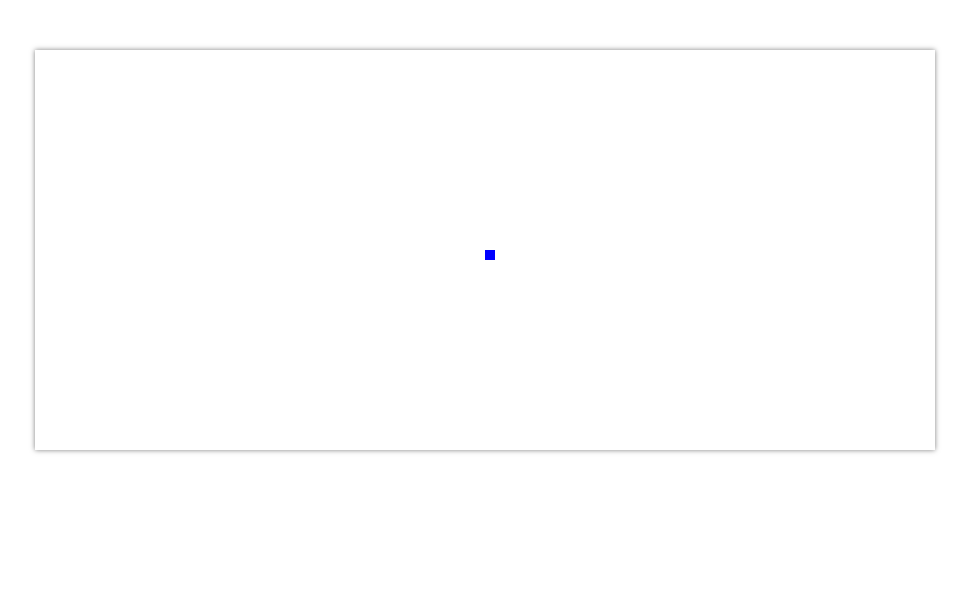
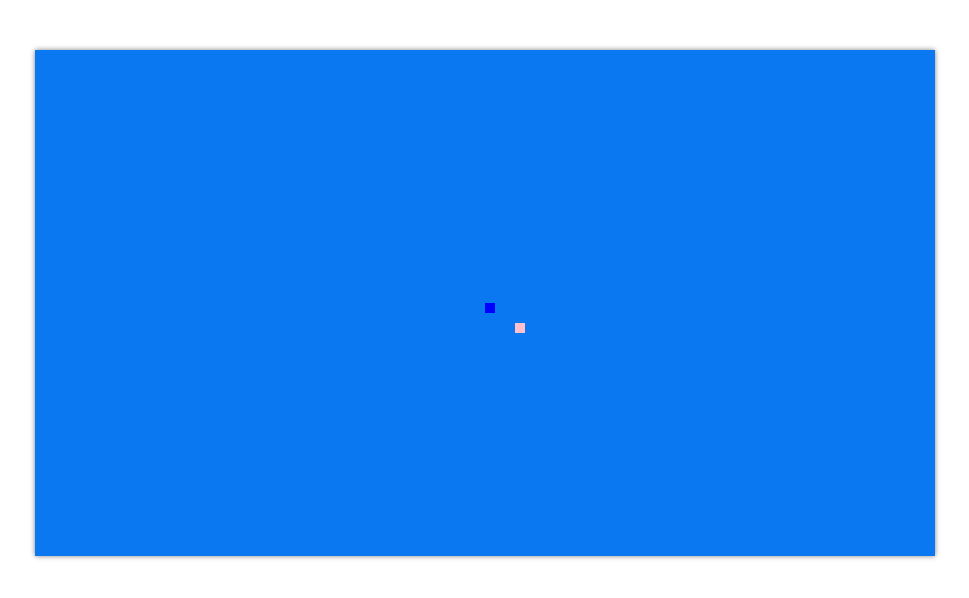
Before and after one commit to marcoswitcel/2d-physics, a plain HTML site: page index.html in a window 1280 px wide. Shown: the whole page, without its empty margins (155-1124 px from the left). Drawn offline with Linux system fonts and the light colour scheme.

Commit message:
mundo relativo, einstein manda abraço

```diff
--- a/index.html
+++ b/index.html
@@ -4,11 +4,17 @@
     <meta charset="UTF-8">
     <meta name="viewport" content="width=device-width, initial-scale=1.0">
     <meta http-equiv="X-UA-Compatible" content="ie=edge">
-    <title>Type-Game</title>
+    <title>Plataform 2d project</title>
+    <link rel="icon" href="/favicon.png" type="image/png" sizes="64x64">
     <link rel="stylesheet" href="/css/main.css">
 </head>
 <body>
     <canvas id="canvas" style="box-shadow: 0 0 5px rgba(0, 0, 0, .5)"></canvas>
-    <script src="/js/main.js"></script>
+    <!-- Carrega dependências -->
+    <script src="/lib/vector-data.js"></script>
+    <script src="/lib/utility.js"></script>
+
+    <!-- Aqui inicia o programa -->
+    <script src="/main.js"></script>
 </body>
 </html>
--- a/js/main.js
+++ b/lib/exemplo.js
@@ -3,7 +3,7 @@
 // Globais
 const CANVAS = document.querySelector("#canvas");
 const CTX = CANVAS.getContext("2d");
-const CONFIG = {width : 900, height: 400};
+const CONFIG = {width : 900, height: 506};
 const FRAMES_PER_SECOND = 1000/600;
 
 CANVAS.width = CONFIG.width;
--- /dev/null
+++ b/lib/utility.js
@@ -0,0 +1,7 @@
+/**
+ * Arquivo de utilitários João Marcos de Vargas Witcel
+**/
+function delegate(who, to) {
+    who.__proto__ = to;
+    return who;
+}
--- /dev/null
+++ b/lib/vector-data.js
@@ -0,0 +1,29 @@
+/**  Define a strutura de dados Vector2d
+* Dependências:
+*  /utility/delegate
+**/
+
+
+const Vector2D = (function vectorDataScope() {
+
+    const vectorPrototype = {};
+
+    vectorPrototype.add = function vectorAddMethod(vectorObj) {
+        return Vector2D(
+            this.x + vectorObj.x,
+            this.y + vectorObj.y,
+        );
+    };
+
+    vectorPrototype.limit = function vectorLimitMethod(x = 0, y = x) {
+        return Vector2D(
+            (this.x > x) ? x : this.x,
+            (this.y > y) ? y : this.y,
+        );
+    };
+
+    return function Vector2D(x = 0, y = x) {
+        let vectorObj = { x, y };
+        return delegate(vectorObj, vectorPrototype);
+    }
+})();
--- /dev/null
+++ b/main.js
@@ -0,0 +1,138 @@
+"use strict";
+
+// Globais
+const CANVAS = document.querySelector("#canvas");
+const CTX = CANVAS.getContext("2d");
+const CONFIG = {width : 900, height: 506};
+const FRAMES_PER_SECOND = 1000/600;
+
+CANVAS.width = CONFIG.width;
+CANVAS.height = CONFIG.height;
+
+
+
+const renderizibles = {
+    render : function render(obj = this) {
+        let {color, position, velocity, accel} = obj;
+
+        CTX.fillStyle = color;
+        CTX.fillRect(position.x, position.y, 10, 10);
+    }
+};
+
+const WORLD = {
+    /* largura escolhida para ser bem maior que a tela  */
+    width: 2400,
+    height: 506,
+    backgroundColor: "#0a79f1",
+    xOffSet: 0,
+    yOffSet: 0,
+    inside: [],
+};
+WORLD.update = function() {
+    for (let element of this.inside) {
+        element.update();
+    }
+};
+WORLD.render = function render() {
+    CTX.fillStyle = this.backgroundColor;
+    CTX.fillRect(this.xOffSet, this.yOffSet, this.width, this.height);
+
+    for (let element of this.inside) {
+        /* O próprio WORLD object é o contexto */
+        element.render(this);
+    }
+};
+
+WORLD.changeOffSet = function changeOffSet(x, y) {
+    this.xOffSet = x;
+    this.yOffSet = y;
+};
+
+
+/* PLAYER obj - begin */
+const PLAYER = {
+    color: "Blue",
+    position: Vector2D(WORLD.width/2, WORLD.height/2),
+    velocity: Vector2D(0, 0),
+    accel: Vector2D(0, 0),
+};
+
+PLAYER.update = function() {
+    this.velocity = this.velocity.add(this.accel);
+    this.velocity = this.velocity.limit(5);
+    this.position = this.position.add(this.velocity);
+};
+
+PLAYER.render = function render(context) {
+    let {color, position, velocity, accel} = this;
+
+
+    let xOffSet = -(position.x - (CANVAS.width/2));
+    let yOffSet = -(position.y - (CANVAS.height/2));
+    WORLD.changeOffSet(xOffSet, yOffSet);
+
+    CTX.fillStyle = color;
+    CTX.fillRect(position.x + context.xOffSet, position.y + context.yOffSet, 10, 10);
+}
+
+delegate(PLAYER, renderizibles);
+
+const ELMA = {
+    color: "Pink",
+    position: Vector2D(WORLD.width/2 + 30, WORLD.height/2 + 20),
+    velocity: Vector2D(0, 0),
+    accel: Vector2D(0, 0),
+}
+
+ELMA.update = function() {
+    this.velocity = this.velocity.add(this.accel);
+    this.velocity = this.velocity.limit(5);
+    this.position = this.position.add(this.velocity);
+};
+
+ELMA.render = function render(context) {
+    let {color, position, velocity, accel} = this;
+
+
+    CTX.fillStyle = color;
+    CTX.fillRect(position.x + context.xOffSet, position.y + context.yOffSet, 10, 10);
+}
+/* PLAYER obj - end */
+
+
+
+
+
+
+function main() {
+    CTX.fillStyle = "White";
+    CTX.fillRect(0, 0, CONFIG.width, CONFIG.height);
+
+    WORLD.update();
+    WORLD.render();
+
+    // @TODO implementar um timer que leva o tempo de processamento dem consideração
+    // caso a quantidade de processamento aumentar
+    setTimeout(main, FRAMES_PER_SECOND);
+}
+
+WORLD.inside.push(PLAYER);
+WORLD.inside.push(ELMA);
+
+// Run
+main();
+
+const TAXA = 0.005;
+window.addEventListener("keypress", function (event) {
+    const intention = {
+        "w": Vector2D(0, -TAXA),
+        "d": Vector2D(TAXA, 0),
+        "s": Vector2D(0, TAXA),
+        "a": Vector2D(-TAXA, 0)
+    };
+
+    if (event.key in intention) {
+        PLAYER.accel = intention[event.key];
+    }
+});
```
Also changed, not shown: favicon.png (added), 1 other file.
